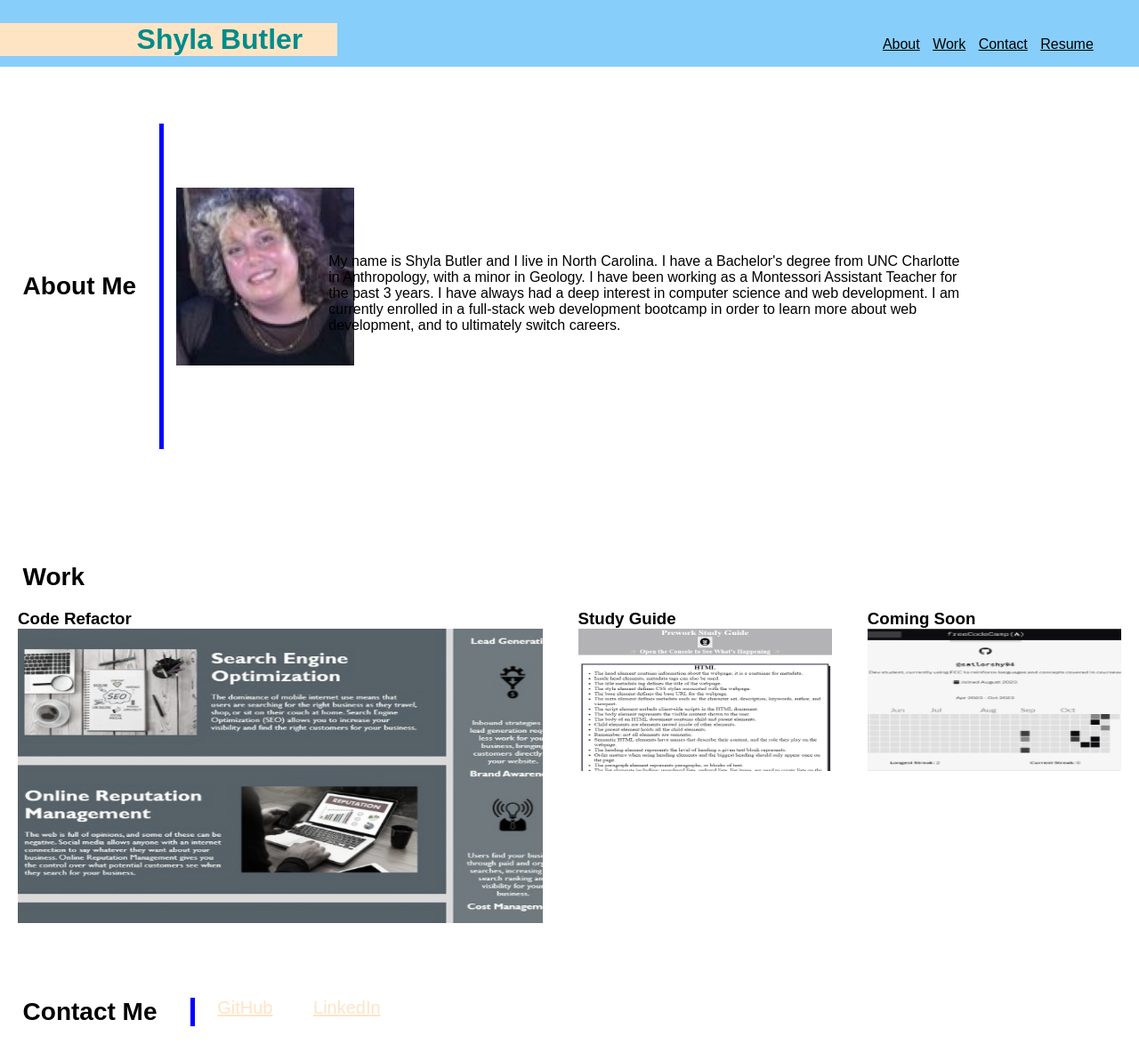
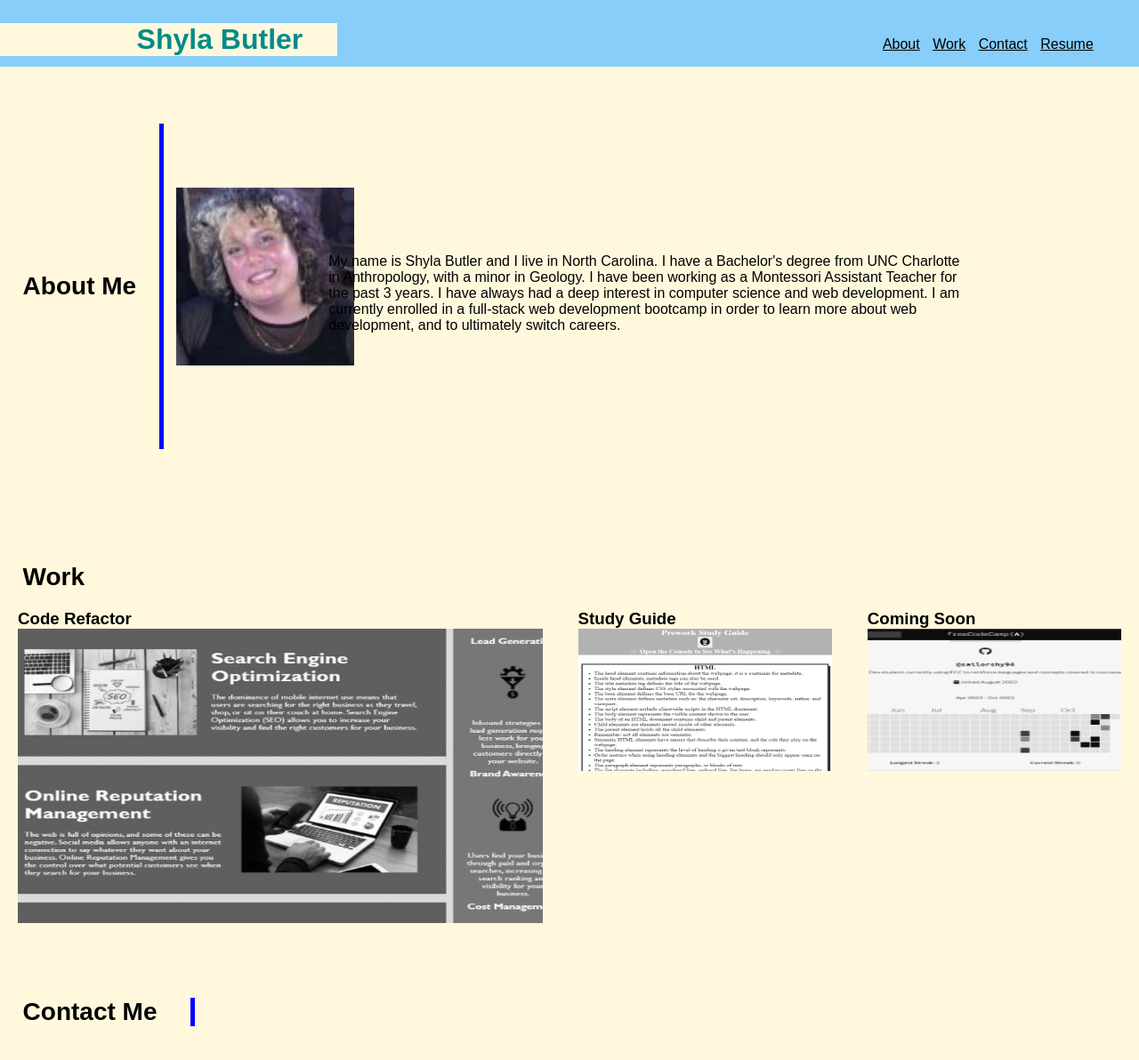
Before and after one commit to sailorshy94/css-portfolio-assignment, a plain HTML site: page index.html in a window 1280 px wide. Shown: the whole page at 89% size. Drawn offline with Linux system fonts and the light colour scheme.

Commit message:
edited styling of colors on webpage

```diff
--- a/assets/css/styles.css
+++ b/assets/css/styles.css
@@ -9,6 +9,7 @@
 body {
     min-width: 100vh;
     font-family: Arial, Helvetica, sans-serif;
+    background-color: cornsilk;
 }
 
 header {
@@ -26,7 +27,7 @@ h1 {
     padding-left: 12%;
     padding-right: 3%;
     text-align: left;
-    background-color: bisque;
+    background-color: cornsilk;
     color: darkcyan
 }
 
@@ -41,7 +42,7 @@ nav {
 nav a:hover {
     text-decoration: solid;
     opacity: 0.75;
-    background-color: bisque;
+    background-color: cornsilk;
 }
 
 nav a:link {
@@ -124,11 +125,11 @@ h2 {
     overflow: hidden;
     align-items: center;
     transition: all 300ms ease-in-out;
-    filter: grayscale(90%);
+    filter: grayscale(100%);
 }
 
 .portfolio-items article img:hover {
-    filter: saturate(1);
+    filter: saturate(3);
 }
 
 
@@ -158,7 +159,7 @@ ul a:hover {
 }
 
 ul a:link {
-    color: bisque;
+    color: cornsilk;
 }
 
 ul a:visited {
```
